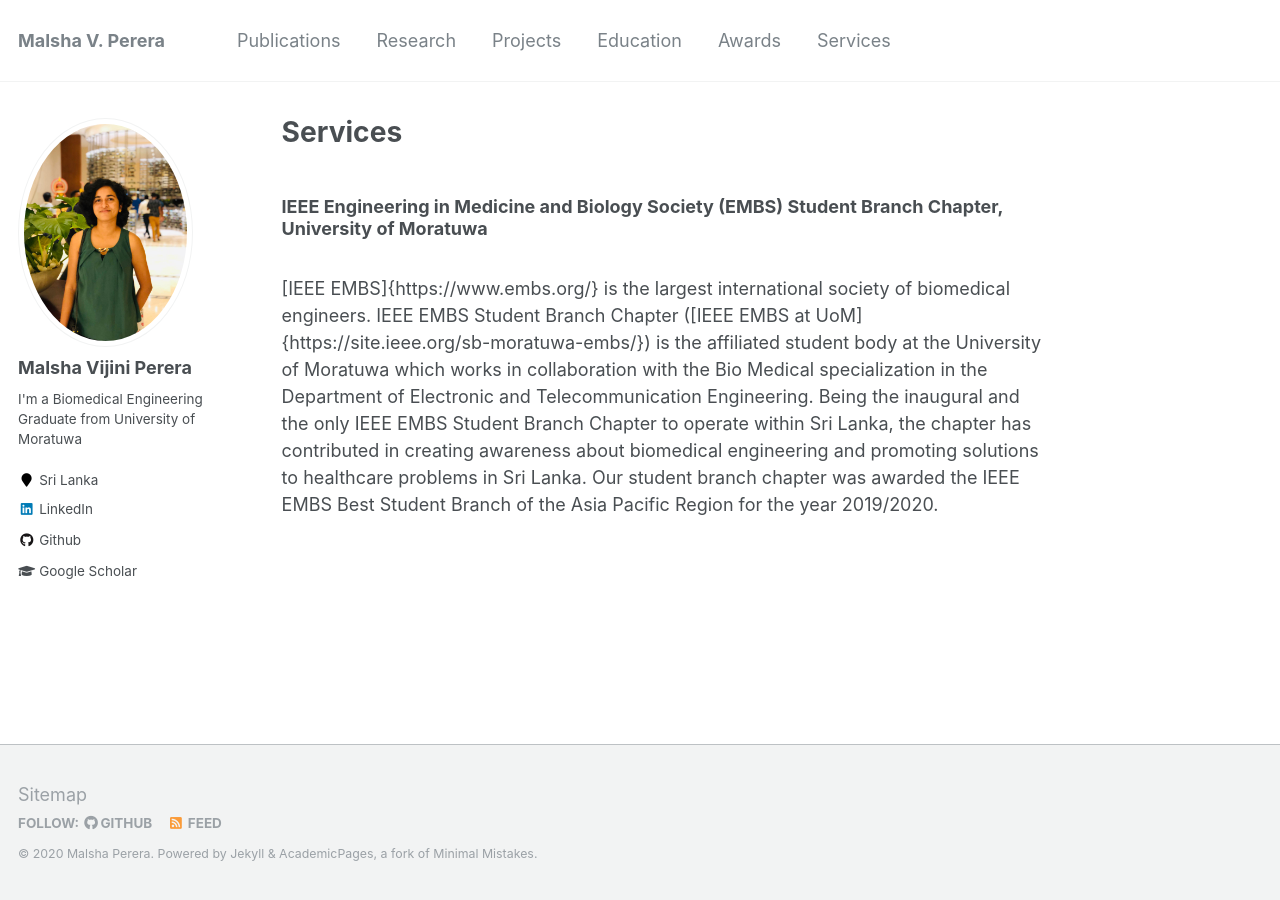
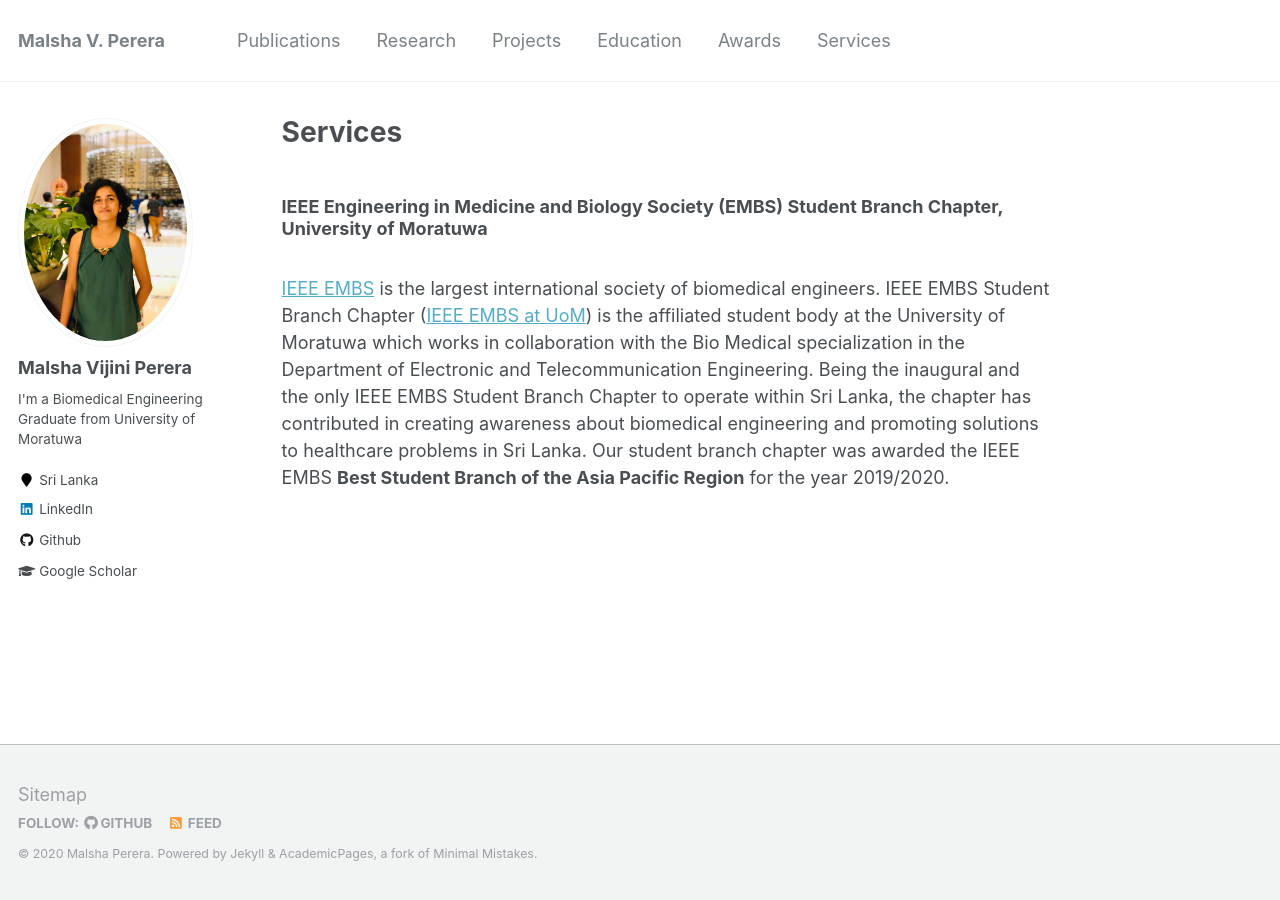
Before and after one commit to malshaV/malshaV.github.io, a Jekyll site: the page built from _pages/services.md, in a window 1280 px wide. Built offline with Jekyll 4.4.1, drawn with Linux system fonts in a browser that asks for light colours.

Commit message:
update services

```diff
--- a/_pages/services.md
+++ b/_pages/services.md
@@ -6,5 +6,5 @@
 
 ### IEEE Engineering in Medicine and Biology Society (EMBS) Student Branch Chapter, University of Moratuwa
 <br>
-[IEEE EMBS]{https://www.embs.org/} is the largest international society of biomedical engineers. IEEE EMBS Student Branch Chapter ([IEEE EMBS at UoM]{https://site.ieee.org/sb-moratuwa-embs/}) is the affiliated student body at the University of Moratuwa which works in collaboration with the Bio Medical specialization in the Department of Electronic and Telecommunication Engineering.
-Being the inaugural and the only IEEE EMBS Student Branch Chapter to operate within Sri Lanka, the chapter has contributed in creating awareness about biomedical engineering and promoting solutions to healthcare problems in Sri Lanka. Our student branch chapter was awarded the IEEE EMBS Best Student Branch of the Asia Pacific Region for the year 2019/2020.
+[IEEE EMBS](https://www.embs.org/) is the largest international society of biomedical engineers. IEEE EMBS Student Branch Chapter ([IEEE EMBS at UoM](https://site.ieee.org/sb-moratuwa-embs/)) is the affiliated student body at the University of Moratuwa which works in collaboration with the Bio Medical specialization in the Department of Electronic and Telecommunication Engineering.
+Being the inaugural and the only IEEE EMBS Student Branch Chapter to operate within Sri Lanka, the chapter has contributed in creating awareness about biomedical engineering and promoting solutions to healthcare problems in Sri Lanka. Our student branch chapter was awarded the IEEE EMBS **Best Student Branch of the Asia Pacific Region** for the year 2019/2020.
```
